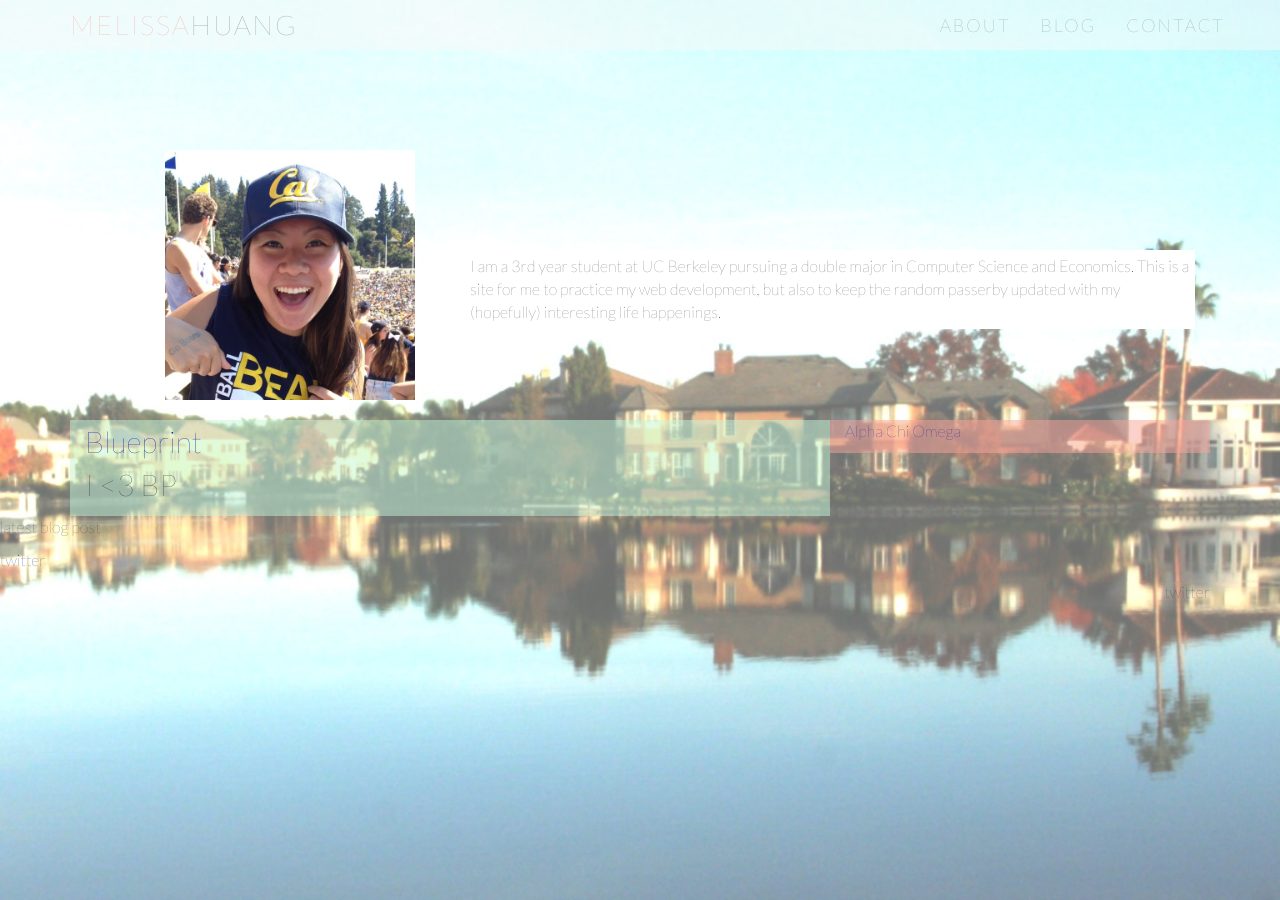
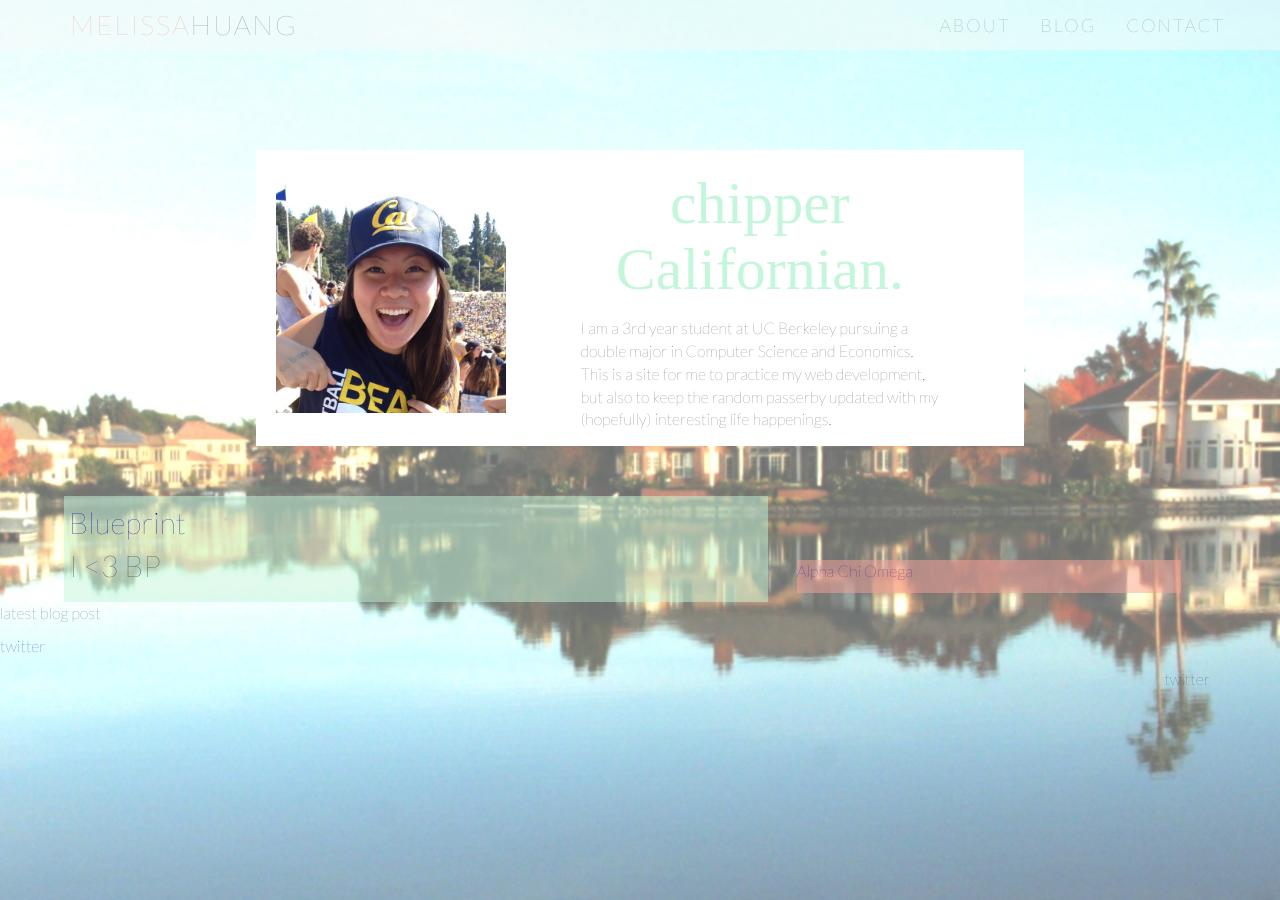
Before and after one commit to melhuang/melhuang.github.io, a Jekyll site: the page index.html, which Jekyll copies as it is, in a window 1280 px wide. Built offline with Jekyll 4.4.1, drawn with Linux system fonts in a browser that asks for light colours; Markdown is read by kramdown in place of the engine named in the settings; comment, search, counter and statistics services are not loaded.

Commit message:
bye bootstrap grid

```diff
--- a/css/main.css
+++ b/css/main.css
@@ -17,8 +17,7 @@ html, body {
   text-align: left;
 }
 h1 {
-  text-transform:uppercase;
-  font-size: 72px;
+  font-size: 60px;
 }
 .navbar {
 	padding: 0px 0px;
@@ -109,53 +108,64 @@ img.bg {
 }
 
 #intro{
+    margin-left: auto;
+    margin-right: auto;
     margin-top: 150px;
+    background-color:rgb(255,255,255);
+    width:60%;
 }
-#box1{
-    margin:0px, 0px, 0px, 0px;
-    /*background-color:rgb(255,255,255);*/
-    /*background-color:rgba(255,255,255, 0.5);*/
-}
-#mebox {
-    /*background-color:rgb(255,255,255);*/
-    /*background-color:rgba(255,255,255, 0.5);*/
-}
+
 #me {
-    height:250px;
-    width:250px;
-    margin-left:80px;
+    height:auto;
+    width:30%;
+    margin: 20px;
 }
 .pic{
 }
-#blurbcolumn{
-    /*background-color:rgb(255,255,255);*/
-    min-height:10em;
-    display:table-cell;
+#introtext{
+    width:60%;
+    display:inline-block;
     vertical-align:middle;
+    margin-right:auto;
+    margin-left:auto;
 }
 #blurb {
     text-align:left;
     /*background-color:rgb(195,246,218);*/
     /*background-color:rgba(195,246,218, 0.5);*/
-    background-color:rgb(255,255,255);
+    /*background-color:rgb(255,255,255);*/
     /*background-color:rgba(255,255,255, 0.5);*/
     padding: 5px;
-    margin-top:100px;
+    margin-top:0px;
+    width:80%;
+    height:auto;
+    margin-right:auto;
+    margin-left:auto;
+}
+#quote{
+    font-family: 'Cookie', cursive;
+    color: rgb(195,246,218);
+    text-align:center;
 }
 #about {
-    margin-top: 20px;
+    margin-top: 50px;
     text-align:left;
 }
 #blueprint{
+    display:inline-block;
     font-size: 30px;
     background-color:rgb(195,246,218);
     background-color:rgba(195,246,218, 0.5);
-    margin: 0px 0px 0px 0px;
+    margin: 0% 2% 0% 5%;
+    width: 55%;
+    padding: 5px;
 }
 #axo{
-    margin: 0px 0px 0px 0px;
+    display:inline-block;
+    margin: 0% 5% 0% 0%;
     background-color:rgb(247,163,155);
     background-color:rgba(247,163,155, 0.5);
+    width:30%;
 }
 
 
--- a/index.html
+++ b/index.html
@@ -2,6 +2,7 @@
   <head>
     <title>Melissa Huang</title>
     <link href='http://fonts.googleapis.com/css?family=Lato:100,400' rel='stylesheet' type='text/css'>
+    <link href='http://fonts.googleapis.com/css?family=Cookie' rel='stylesheet' type='text/css'>
     <link href="css/bootstrap.min.css" rel="stylesheet">
     <link href="css/main.css" rel="stylesheet">
     <link rel="icon" href="/assets/images/favicon.ico" type="image/x-icon">
@@ -30,28 +31,23 @@
     <img src="/assets/images/riverlakeBG.png" class="bg">
 
     <div id="intro">
-      <div class="container" id="box1">
-	<div class="col-md-4" id="mebox">
            <img src="/assets/images/bears.png" class="pic" id="me">
-	</div>
-	<div class="col-md-8" id="blurbcolumn">
-      	   <p id="blurb">I am a 3rd year student at UC Berkeley pursuing a double major in Computer Science and Economics. This is a site for me to practice my web development, but also to keep the random passerby updated with my (hopefully) interesting life happenings.</p>
-	</div>
-      </div>
+	   <div id="introtext">
+		<h1 id="quote">chipper Californian.</h1>
+      	   	<p id="blurb">I am a 3rd year student at UC Berkeley pursuing a double major in Computer Science and Economics. This is a site for me to practice my web development, but also to keep the random passerby updated with my (hopefully) interesting life happenings.</p>
+	   </div>
     </div>
 
     <div id="about">
-      <div class="container" id="box2">
-	<div class="col-md-8" id="blueprint">
+	<div id="blueprint">
           <a href="http://calblueprint.org">Blueprint</a>
 	  <p>I <3 BP</p>
 	</div>
-	<div class="col-md-4" id="axo">
+	<div id="axo">
           <ul>
             <a href="http://axoberkeley.com">Alpha Chi Omega </a>
           </ul>
-	</div>
-      </div>
+        </div>
     </div>
 
     <div id="blog">
```
Also changed, not shown: 2 other files.
